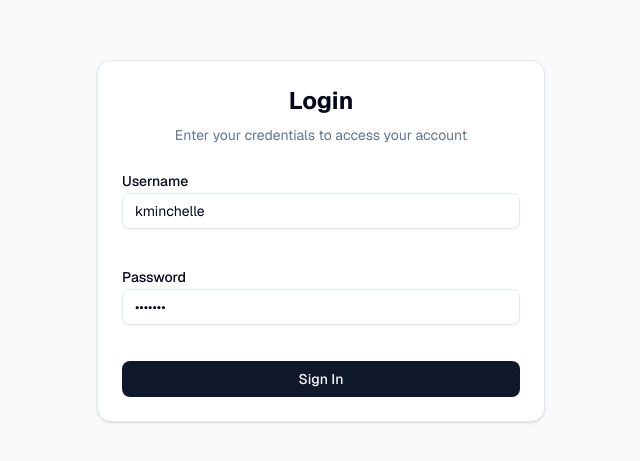
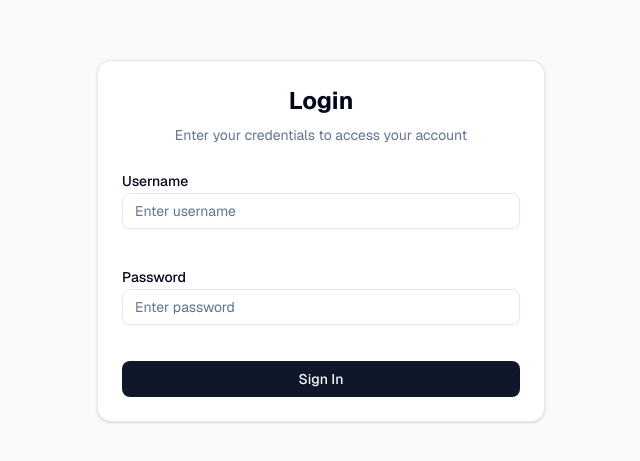
Before and after one commit to SerzhKonserzh/innowise-task-5, a Next.js app: page /login in a window 1280 px wide. Shown: the part 159-620 px from the top of the page, without its empty margins (319-959 px from the left). Built offline with nearby package versions, Linux system fonts and the light colour scheme.

Commit message:
refactor: change placeholder

```diff
--- a/src/components/LoginForm.tsx
+++ b/src/components/LoginForm.tsx
@@ -23,8 +23,8 @@ export function LoginForm({ onLoginSuccess }: LoginFormProps) {
   } = useForm<LoginFormValues>({
     resolver: zodResolver(loginFormSchema),
     defaultValues: {
-      username: 'kminchelle',
-      password: '0lelplR',
+      username: '',
+      password: '',
     },
   });
 
@@ -74,6 +74,7 @@ export function LoginForm({ onLoginSuccess }: LoginFormProps) {
             <Input
               id="username"
               type="text"
+              placeholder='Enter username'
               {...register('username')}
             />
             {errors.username && (
@@ -87,6 +88,7 @@ export function LoginForm({ onLoginSuccess }: LoginFormProps) {
             <Input
               id="password"
               type="password"
+              placeholder='Enter password'
               {...register('password')}
             />
             {errors.password && (
```
